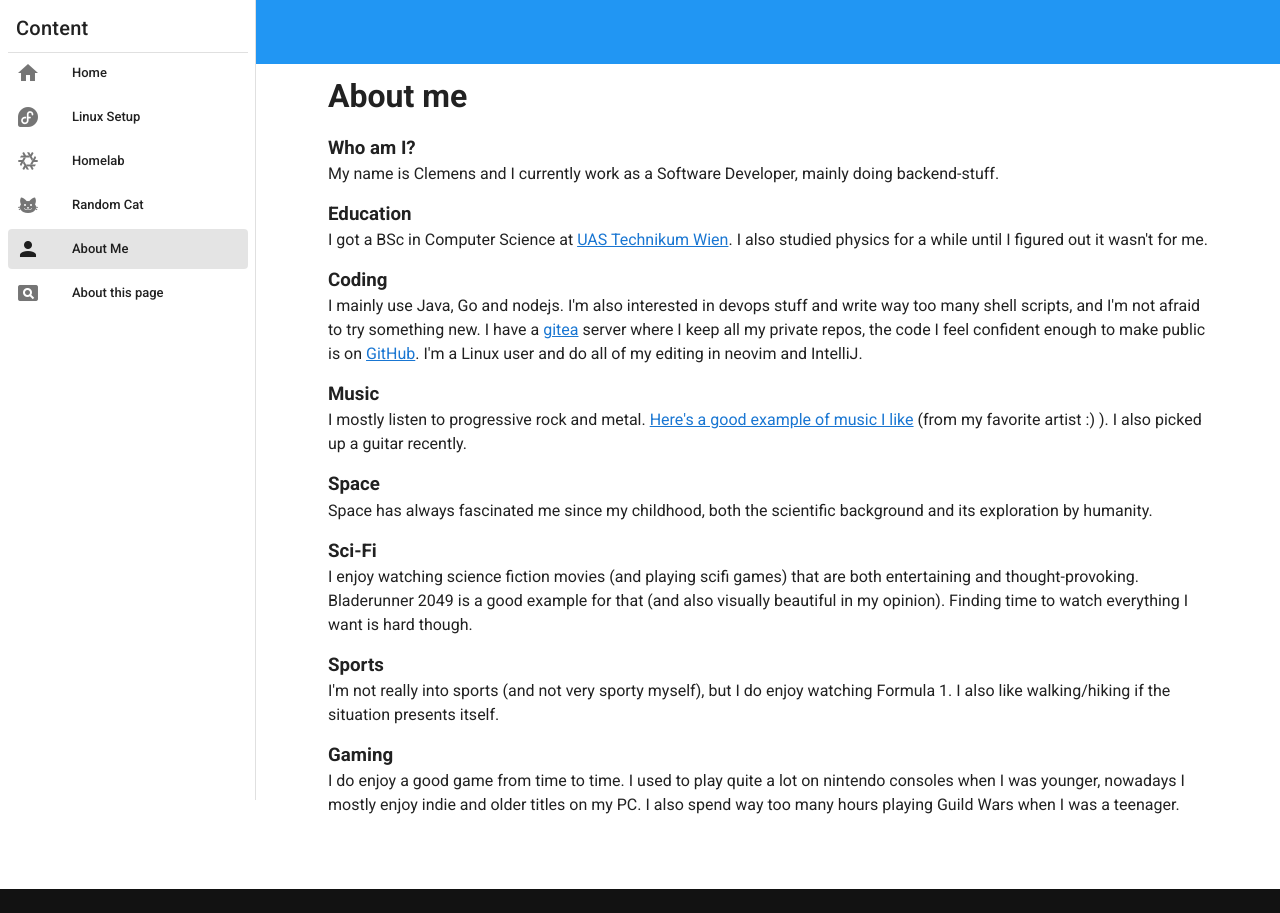
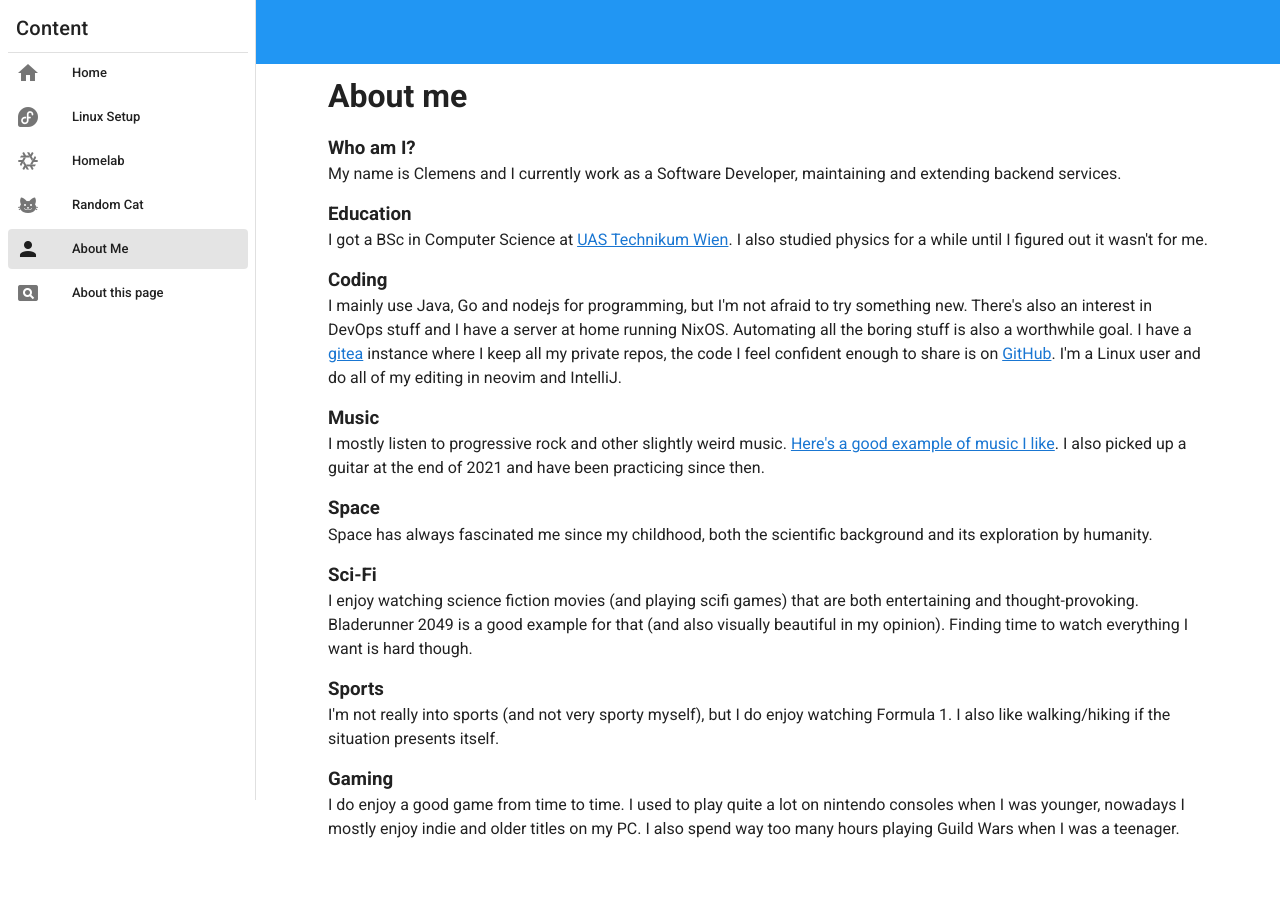
Before and after one commit to clemak27/clemak27.github.io, a Nuxt app: page /cv in a window 1280 px wide. Before the commit the page ends 889 px from the top, so only its background shows below. Built offline with nearby package versions, Linux system fonts and the light colour scheme.

Commit message:
chore(cv): Update cv section

```diff
--- a/pages/cv.vue
+++ b/pages/cv.vue
@@ -5,16 +5,17 @@
         <h1> About me </h1>
 
         <h3> Who am I? </h3>
-        My name is Clemens and I currently work as a Software Developer, mainly doing backend-stuff.
+        My name is Clemens and I currently work as a Software Developer, maintaining and extending backend services.
 
         <h3> Education </h3>
         I got a BSc in Computer Science at <a href="https://www.technikum-wien.at/en/">UAS Technikum Wien</a>. I also studied physics for a while until I figured out it wasn't for me.
 
         <h3> Coding </h3>
-        I mainly use Java, Go and nodejs. I'm also interested in devops stuff and write way too many shell scripts, and I'm not afraid to try something new. I have a <a href="https://gitea.io/en-us/">gitea</a> server where I keep all my private repos, the code I feel confident enough to make public is on <a href="https://github.com/clemak27">GitHub</a>. I'm a Linux user and do all of my editing in neovim and IntelliJ.
+        I mainly use Java, Go and nodejs for programming, but I'm not afraid to try something new. There's also an interest in DevOps stuff and I have a server at home running NixOS. Automating all the boring stuff is also a worthwhile goal.
+        I have a <a href="https://gitea.io/en-us/">gitea</a> instance where I keep all my private repos, the code I feel confident enough to share is on <a href="https://github.com/clemak27">GitHub</a>. I'm a Linux user and do all of my editing in neovim and IntelliJ.
 
         <h3> Music </h3>
-        I mostly listen to progressive rock and metal. <a href="https://www.youtube.com/watch?v=DrDM6V08wcE">Here's a good example of music I like</a> (from my favorite artist :) ). I also picked up a guitar recently.
+        I mostly listen to progressive rock and other slightly weird music. <a href="https://www.youtube.com/watch?v=qFwcahcDzP4">Here's a good example of music I like</a>. I also picked up a guitar at the end of 2021 and have been practicing since then.
 
         <h3>Space</h3>
         Space has always fascinated me since my childhood, both the scientific background and its exploration by humanity.
```
